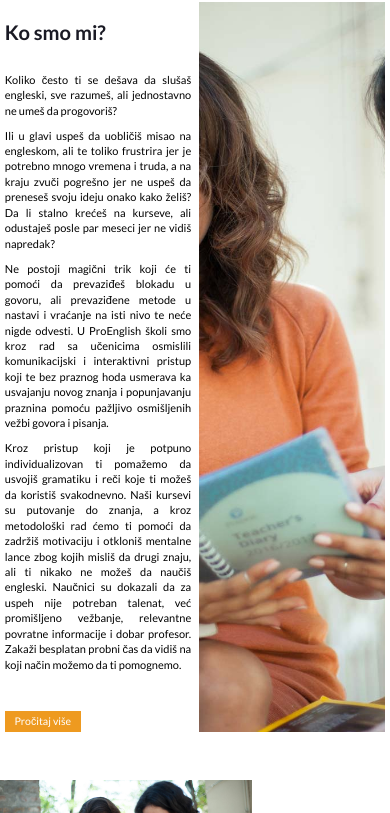
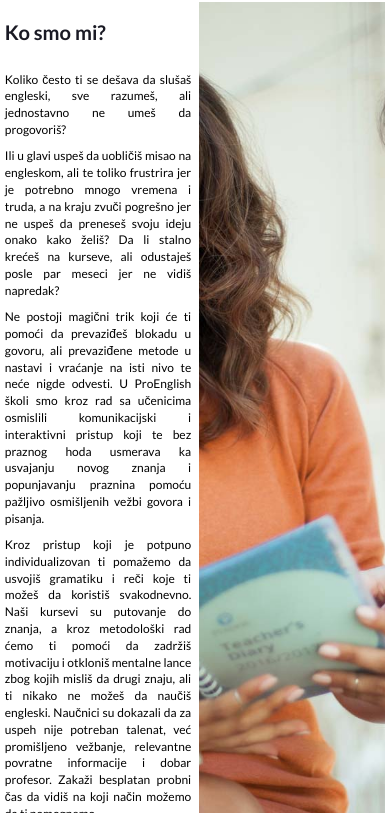
Before and after one commit to Dejan85/proenglish-refactor, a React (Vite) app in the folder client/: page / in a window 390 px wide. Shown: the part 755-1568 px from the top of the page. Built offline with nearby package versions, Linux system fonts and the light colour scheme; no server answers; a web font is replaced by a local one.

Commit message:
fixed responsive scss for home-events

```diff
--- /dev/null
+++ b/client/src/components/frontend/home/pages/about/responsive.scss
@@ -0,0 +1,15 @@
+@import "../../../../styles/mixins/respond";
+
+.home-about {
+  &__heading {
+    @include respond(900) {
+      font-size: 4.2rem;
+    }
+  }
+
+  &__link {
+    @include respond(900) {
+      font-size: 2.2rem;
+    }
+  }
+}
--- a/client/src/components/frontend/home/pages/about/styles.scss
+++ b/client/src/components/frontend/home/pages/about/styles.scss
@@ -1,6 +1,5 @@
 @import "../../../../styles/variables/fonts";
 @import "../../../../styles/variables/colors";
-@import "../../../../styles/mixins/respond";
 
 .home-about {
   &__content {
@@ -26,10 +25,6 @@
     line-height: 60px;
     font-size: 3.7rem;
     color: #1a1a24;
-
-    @include respond(900) {
-      font-size: 4.2rem;
-    }
   }
 
   &__image-container {
@@ -60,9 +55,7 @@
     &:hover {
       background-color: darken($color: $main-color, $amount: 20%);
     }
-
-    @include respond(900) {
-      font-size: 2.2rem;
-    }
   }
 }
+
+@import "./responsive.scss";
--- a/client/src/components/frontend/home/pages/events/styles.scss
+++ b/client/src/components/frontend/home/pages/events/styles.scss
@@ -53,7 +53,6 @@
   &__events-for-today {
     flex-direction: column;
     width: 40rem;
-    width: 100%;
     height: 57rem;
     margin-top: 10rem;
 
--- a/client/src/components/frontend/home/pages/experience/styles.scss
+++ b/client/src/components/frontend/home/pages/experience/styles.scss
@@ -1,10 +1,15 @@
 @import "../../../../styles/variables/fonts";
 @import "../../../../styles/variables/colors";
+@import "../../../../styles/mixins/respond";
 
 .home-experience {
   margin-top: 10rem;
   height: 80vh;
   justify-content: center;
+
+  @include respond(900) {
+    height: 57vh;
+  }
 
   &__container {
     flex-direction: column;
--- a/client/src/components/ui/calendar/styles.scss
+++ b/client/src/components/ui/calendar/styles.scss
@@ -2,9 +2,15 @@
 @import "../../styles/variables/fonts";
 @import "./stylesheets/mixins.scss";
 @import "./stylesheets/variables.scss";
+@import "../../styles/mixins/respond";
 
 .react-datepicker {
   width: 39rem;
+
+  @include respond(900) {
+    width: 120rem;
+    height: 50rem;
+  }
 
   &__input-container {
     margin: 2rem 0;
--- a/client/src/components/ui/experience-modal/styles.scss
+++ b/client/src/components/ui/experience-modal/styles.scss
@@ -7,5 +7,4 @@
   max-width: 120rem;
   width: 100%;
   height: 15rem;
-  // border-radius: 20px;
 }
--- /dev/null
+++ b/client/src/components/ui/text/responsive.scss
@@ -0,0 +1,7 @@
+@import "../../styles/mixins/respond";
+
+.default-paragraph {
+  @include respond(900) {
+    font-size: 2.5rem;
+  }
+}
--- a/client/src/components/ui/text/styles.scss
+++ b/client/src/components/ui/text/styles.scss
@@ -1,16 +1,11 @@
 @import "../../styles/variables/fonts";
 @import "../../styles/variables/colors";
-@import "../../styles/mixins/respond";
 
 .default-paragraph {
   font-family: $lato-sans-serif;
   line-height: 1.4;
   text-align: justify;
   font-size: 2rem;
-
-  @include respond(900) {
-    font-size: 2.3rem;
-  }
 }
 
 .experience-modal-text {
@@ -44,3 +39,5 @@
 .reset-padding-left {
   padding: 0 0 0 0.3rem;
 }
+
+@import "./responsive.scss";
```
